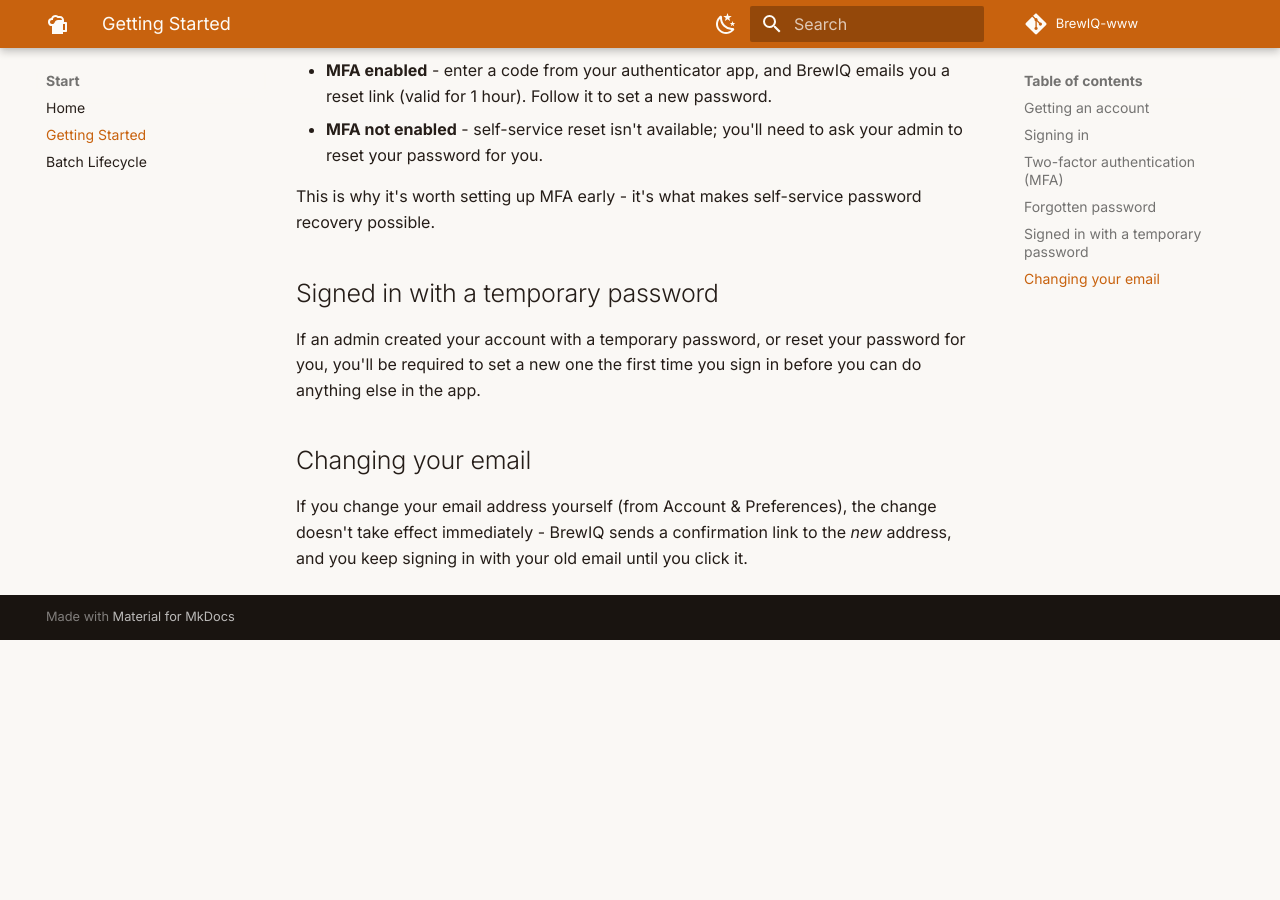
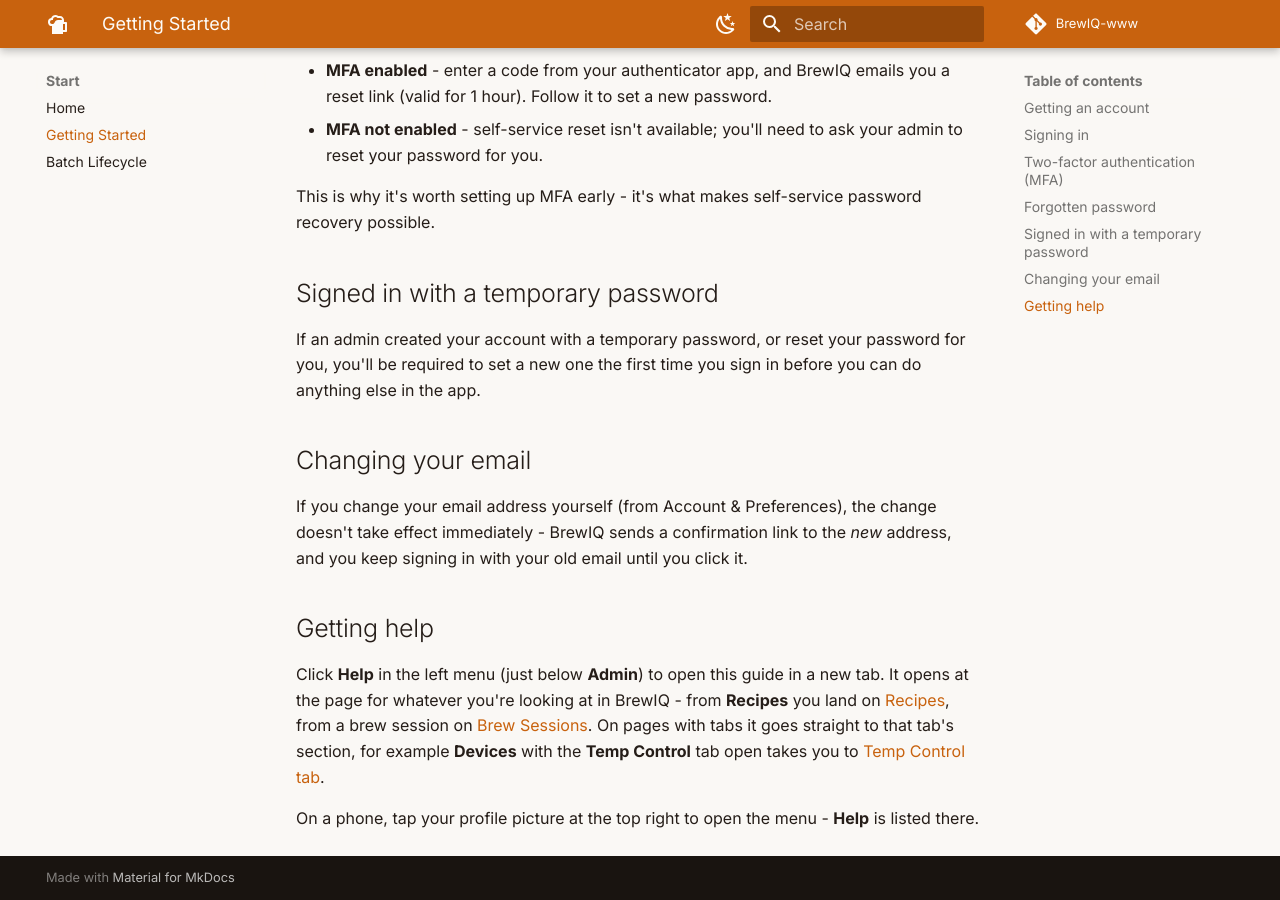
Before and after one commit to andymemo/BrewIQ-www, an MkDocs documentation site: the page built from docs-src/getting-started.md, in a window 1280 px wide and 900 px high, scrolled down 2494 px. Built offline with MkDocs 1.6.1 and Material for MkDocs 9.7.7, drawn with Linux system fonts in a browser that asks for light colours; comment, search, counter and statistics services are not loaded; before the commit the page ends 3134 px from its top, so only the background shows below that.

Commit message:
Document the context-aware Help link in Getting Started
Co-Authored-By: Claude Opus 5.5 <noreply@anthropic.com>

```diff
--- a/docs-src/getting-started.md
+++ b/docs-src/getting-started.md
@@ -55,3 +55,9 @@ If an admin created your account with a temporary password, or reset your passwo
 ## Changing your email
 
 If you change your email address yourself (from Account & Preferences), the change doesn't take effect immediately - BrewIQ sends a confirmation link to the *new* address, and you keep signing in with your old email until you click it.
+
+## Getting help
+
+Click **Help** in the left menu (just below **Admin**) to open this guide in a new tab. It opens at the page for whatever you're looking at in BrewIQ - from **Recipes** you land on [Recipes](recipes.md), from a brew session on [Brew Sessions](brew-sessions.md). On pages with tabs it goes straight to that tab's section, for example **Devices** with the **Temp Control** tab open takes you to [Temp Control tab](devices.md#temp-control-tab).
+
+On a phone, tap your profile picture at the top right to open the menu - **Help** is listed there.
```
